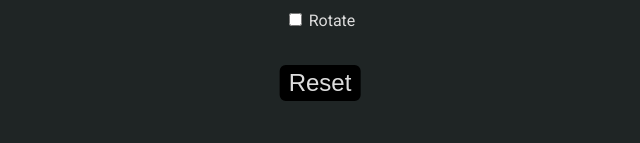
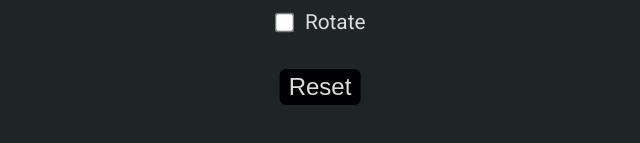
Before and after one commit to blim012/battleship-js, a website built with webpack: page src/template.index.html in a window 1280 px wide. Shown: the part 643-786 px from the top of the page, 320-960 px from the left. Built offline with nearby package versions, Linux system fonts and the light colour scheme.

Commit message:
make rotate checkbox and text larger

```diff
--- a/src/style/style.css
+++ b/src/style/style.css
@@ -102,8 +102,19 @@ body {
   animation: tile-update 0.5s linear;
 }
 
+#rotate-container {
+  display: flex;
+  justify-content: center;
+  margin-top: 1em;
+}
+
+#rotate-container label {
+  font-size: 1.3em;
+  margin-left: 0.5em;
+}
+
 #rotate {
-  margin-top: 1em;
+  transform: scale(1.5);
 }
 
 #reset {
@@ -127,5 +138,5 @@ body {
 }
 
 .no-display {
-  display: none;
+  display: none !important;
 }
```
